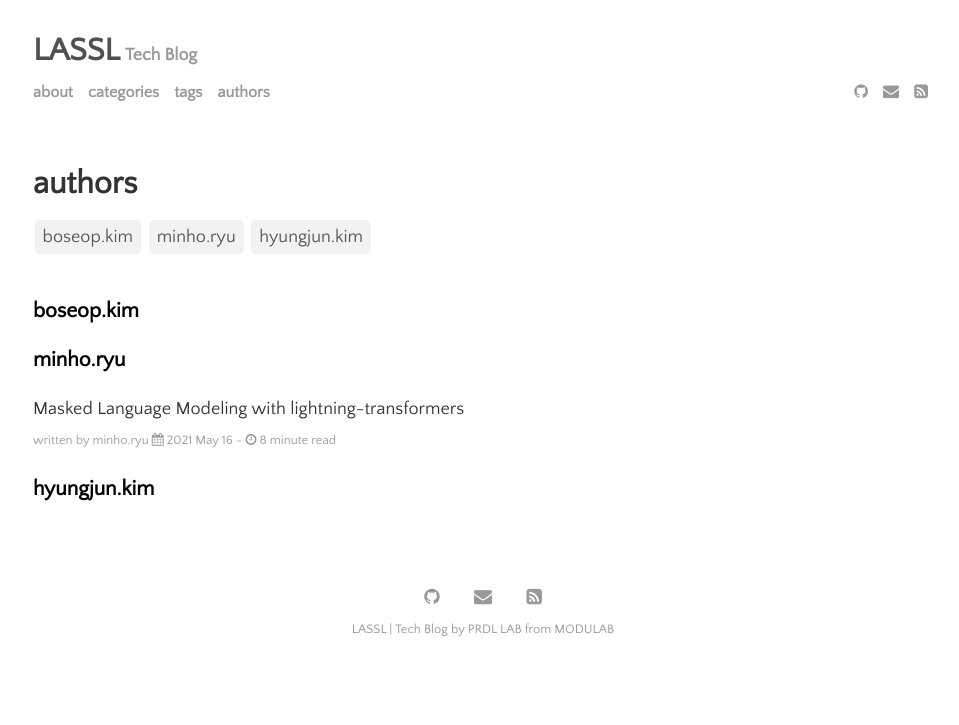
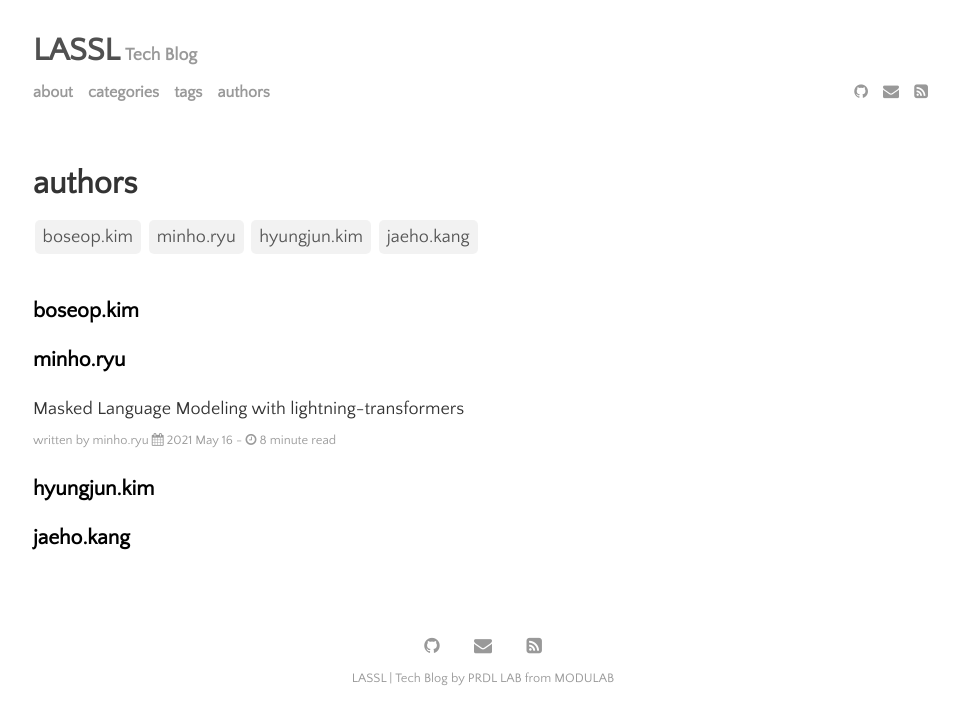
Before and after one commit to lassl/_lassl.github.io, a Jekyll site: the page built from menu/authors.md, in a window 1280 px wide. Shown: the top 725 px of the page, without its empty margins (157-1116 px from the left). Built offline with Jekyll 4.4.1, drawn with Linux system fonts in a browser that asks for light colours; part of the change alters nothing that is shown.

```diff
--- a/_config.yml
+++ b/_config.yml
@@ -47,7 +47,13 @@ authors:
     web: https://github.com/soeque1
     facebook: https://www.facebook.com/hyungjun.kim.9887
     description: "Done is better than perfect."
-
+  jaeho.kang:
+    name: jaeho.kang
+    display_name: jaeho.kang
+    email: greennuri@gmail.com
+    web: https://github.com/nuri428
+    facebook: https://www.facebook.com/greennuri
+    description: "에세이를 쓰는 AI를 만들어 보고 싶습니다 "
 # RSS 2.0 can be used instead of Atom by uncommenting following two lines
 #feed:
 #  path: rss-feed.xml
```
